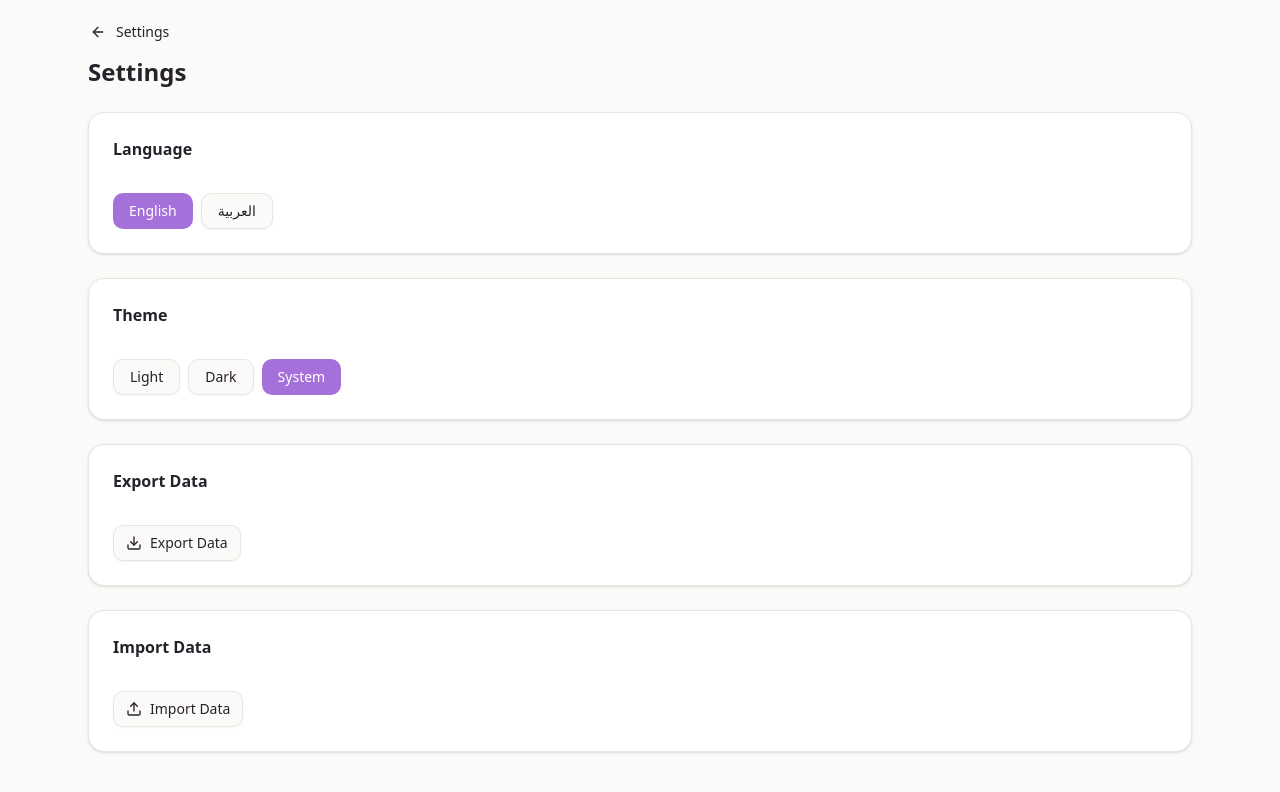
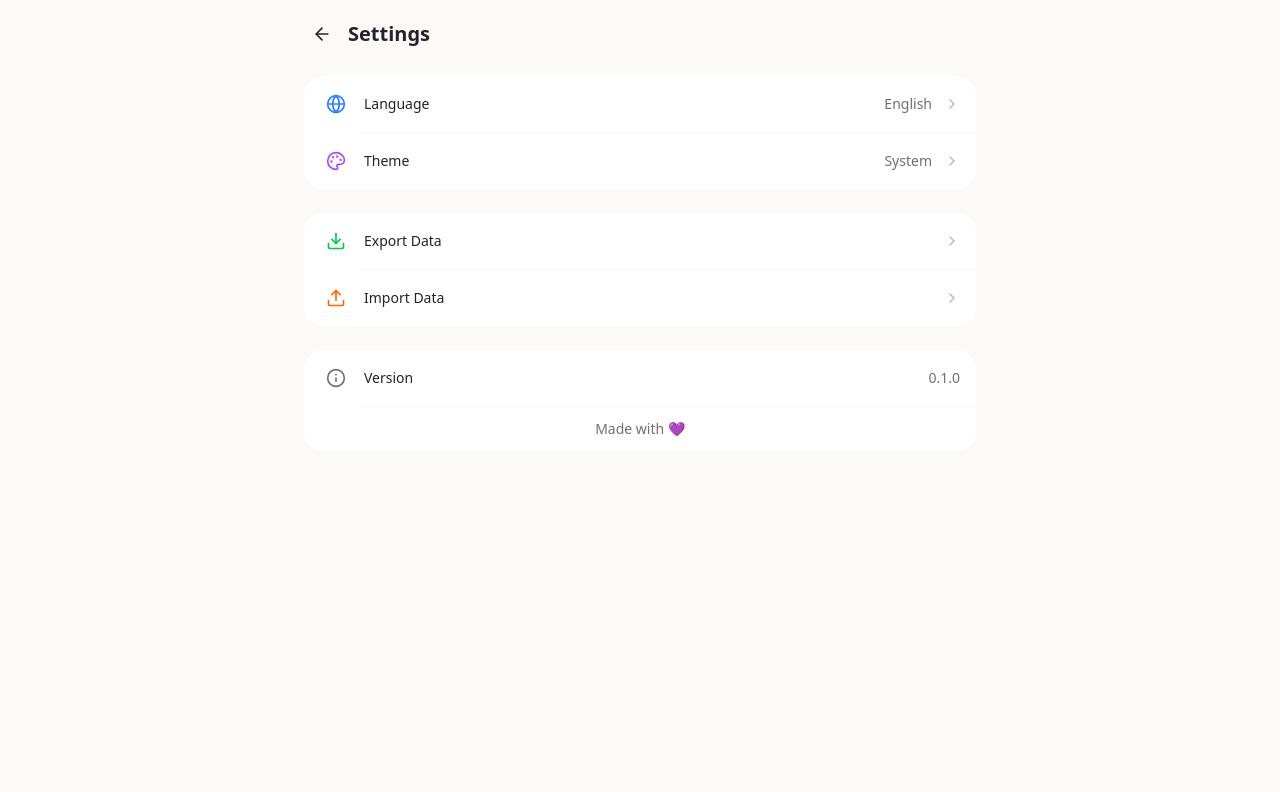
Before and after one commit to MBinHaider/farah-ai, a Next.js app: page /en/settings in a window 1280 px wide. Shown: the top 792 px of the page. Built offline with nearby package versions, Linux system fonts and the light colour scheme.

Commit message:
feat: redesign meal plan, grocery list, and settings pages

```diff
--- a/src/app/[locale]/grocery/page.tsx
+++ b/src/app/[locale]/grocery/page.tsx
@@ -3,8 +3,24 @@
 import { useLocale, useTranslations } from 'next-intl'
 import { useGroceryList } from '@/hooks/use-grocery-list'
 import { toFraction } from '@/lib/utils/servings'
-import { Card, CardContent, CardHeader, CardTitle } from '@/components/ui/card'
-import { ShoppingCart, Check } from 'lucide-react'
+import { motion } from 'framer-motion'
+import { ArrowLeft, Check, Share2, ShoppingCart } from 'lucide-react'
+import { Link } from '@/i18n/routing'
+
+const CATEGORY_EMOJI: Record<string, string> = {
+  produce: '\u{1F955}',
+  protein: '\u{1F969}',
+  dairy: '\u{1F9C8}',
+  grain: '\u{1F35E}',
+  spice: '\u{1F9C2}',
+  oil: '\u{1FAD2}',
+  sweetener: '\u{1F36F}',
+  other: '\u{1F4E6}',
+}
+
+function getCategoryEmoji(category: string): string {
+  return CATEGORY_EMOJI[category.toLowerCase()] || CATEGORY_EMOJI.other
+}
 
 export default function GroceryListPage() {
   const locale = useLocale()
@@ -14,7 +30,7 @@ export default function GroceryListPage() {
   // Group items by category
   const grouped = items.reduce<Record<string, { item: typeof items[0]; index: number }[]>>(
     (acc, item, index) => {
-      const cat = item.category || 'Other'
+      const cat = item.category || 'other'
       if (!acc[cat]) acc[cat] = []
       acc[cat].push({ item, index })
       return acc
@@ -24,14 +40,57 @@ export default function GroceryListPage() {
 
   const categories = Object.keys(grouped).sort()
   const allChecked = items.length > 0 && items.every((item) => item.checked)
+  const checkedCount = items.filter((item) => item.checked).length
+  const progress = items.length > 0 ? (checkedCount / items.length) * 100 : 0
+
+  async function handleShare() {
+    const lines = items.map((item) => {
+      const name = locale === 'ar' && item.nameAr ? item.nameAr : item.name
+      const check = item.checked ? '\u2611' : '\u2610'
+      return `${check} ${toFraction(item.quantity)} ${item.unit} ${name}`
+    })
+    const text = `${t('title')}\n\n${lines.join('\n')}`
+
+    if (navigator.share) {
+      try {
+        await navigator.share({ title: t('title'), text })
+      } catch {
+        // User cancelled or share failed — fall back to clipboard
+        await navigator.clipboard.writeText(text)
+      }
+    } else {
+      await navigator.clipboard.writeText(text)
+    }
+  }
 
   return (
-    <div className="space-y-6">
-      <div className="flex items-center gap-3">
-        <ShoppingCart className="h-6 w-6 text-primary" />
-        <h1 className="text-xl font-bold sm:text-2xl">{t('title')}</h1>
+    <div className="mx-auto max-w-lg space-y-4 pb-28 md:max-w-2xl">
+      {/* Header */}
+      <div className="flex items-center justify-between">
+        <div className="flex items-center gap-2">
+          <Link href="/plan">
+            <motion.button
+              whileTap={{ scale: 0.95 }}
+              className="flex h-9 w-9 items-center justify-center rounded-full transition-colors hover:bg-muted/50"
+            >
+              <ArrowLeft className="h-5 w-5" />
+            </motion.button>
+          </Link>
+          <h1 className="text-xl font-bold">{t('title')}</h1>
+        </div>
+        {items.length > 0 && (
+          <motion.button
+            whileTap={{ scale: 0.95 }}
+            onClick={handleShare}
+            className="flex h-9 w-9 items-center justify-center rounded-full transition-colors hover:bg-muted/50"
+            aria-label={t('share')}
+          >
+            <Share2 className="h-5 w-5 text-muted-foreground" />
+          </motion.button>
+        )}
       </div>
 
+      {/* Empty state */}
       {items.length === 0 && (
         <div className="flex flex-col items-center justify-center py-20 text-center">
           <ShoppingCart className="mb-4 h-12 w-12 text-muted-foreground/50" />
@@ -39,36 +98,48 @@ export default function GroceryListPage() {
         </div>
       )}
 
-      {allChecked && (
-        <div className="flex flex-col items-center justify-center py-20 text-center">
+      {/* All checked celebration */}
+      {allChecked && items.length > 0 && (
+        <motion.div
+          initial={{ opacity: 0, scale: 0.9 }}
+          animate={{ opacity: 1, scale: 1 }}
+          className="flex flex-col items-center justify-center py-10 text-center"
+        >
           <div className="mb-4 flex h-16 w-16 items-center justify-center rounded-full bg-primary/10">
             <Check className="h-8 w-8 text-primary" />
           </div>
           <p className="text-lg font-medium text-primary">{t('allChecked')}</p>
-        </div>
+        </motion.div>
       )}
 
+      {/* Category sections */}
       {items.length > 0 && (
-        <div className="space-y-4">
-          {categories.map((category) => (
-            <Card key={category}>
-              <CardHeader className="pb-2">
-                <CardTitle className="text-base capitalize">{category}</CardTitle>
-              </CardHeader>
-              <CardContent>
-                <ul className="space-y-2">
+        <div className="space-y-5">
+          {categories.map((category, catIndex) => (
+            <motion.section
+              key={category}
+              initial={{ opacity: 0, y: 8 }}
+              animate={{ opacity: 1, y: 0 }}
+              transition={{ delay: catIndex * 0.04 }}
+            >
+              <h2 className="mb-2 flex items-center gap-1.5 text-sm font-semibold capitalize text-muted-foreground">
+                <span>{getCategoryEmoji(category)}</span>
+                {category}
+              </h2>
+              <div className="divide-y divide-border/40">
                 {grouped[category].map(({ item, index }) => {
                   const name = locale === 'ar' && item.nameAr ? item.nameAr : item.name
                   return (
-                      <li key={index}>
-                        <button
+                    <motion.button
+                      key={index}
+                      whileTap={{ scale: 0.98 }}
                       onClick={() => toggleItem(index)}
-                          className={`flex w-full items-center gap-3 rounded-md px-2 py-1.5 text-start transition-colors hover:bg-muted/50 ${
-                            item.checked ? 'opacity-50' : ''
+                      className={`flex w-full items-center gap-3 px-1 py-3 text-start transition-colors ${
+                        item.checked ? 'opacity-40' : ''
                       }`}
                     >
                       <div
-                            className={`flex h-5 w-5 shrink-0 items-center justify-center rounded border-2 transition-colors ${
+                        className={`flex h-5 w-5 shrink-0 items-center justify-center rounded-md border-2 transition-colors ${
                           item.checked
                             ? 'border-primary bg-primary text-primary-foreground'
                             : 'border-muted-foreground/30'
@@ -86,14 +157,36 @@ export default function GroceryListPage() {
                       <span className="text-sm text-muted-foreground">
                         {toFraction(item.quantity)} {item.unit}
                       </span>
-                        </button>
-                      </li>
+                    </motion.button>
                   )
                 })}
-                </ul>
-              </CardContent>
-            </Card>
+              </div>
+            </motion.section>
           ))}
+        </div>
+      )}
+
+      {/* Sticky progress bar at bottom */}
+      {items.length > 0 && (
+        <div className="fixed inset-x-0 bottom-16 z-40 border-t border-border/30 bg-background/90 px-4 py-3 backdrop-blur-sm md:bottom-0">
+          <div className="mx-auto max-w-lg md:max-w-2xl">
+            <div className="mb-1.5 flex items-center justify-between">
+              <span className="text-xs text-muted-foreground">
+                {t('progress', { checked: checkedCount, total: items.length })}
+              </span>
+              <span className="text-xs font-medium text-muted-foreground">
+                {Math.round(progress)}%
+              </span>
+            </div>
+            <div className="h-2 overflow-hidden rounded-full bg-muted">
+              <motion.div
+                className="h-full rounded-full bg-primary"
+                initial={{ width: 0 }}
+                animate={{ width: `${progress}%` }}
+                transition={{ type: 'spring', damping: 20, stiffness: 200 }}
+              />
+            </div>
+          </div>
         </div>
       )}
     </div>
--- a/src/app/[locale]/settings/page.tsx
+++ b/src/app/[locale]/settings/page.tsx
@@ -4,10 +4,21 @@ import { useLocale, useTranslations } from 'next-intl'
 import { Link, useRouter, usePathname } from '@/i18n/routing'
 import { useTheme } from 'next-themes'
 import { db } from '@/lib/db'
-import { Button } from '@/components/ui/button'
-import { Card, CardContent, CardHeader, CardTitle } from '@/components/ui/card'
-import { ArrowLeft, CheckCircle2, AlertCircle, Download, Upload } from 'lucide-react'
+import { motion } from 'framer-motion'
+import {
+  ArrowLeft,
+  CheckCircle2,
+  AlertCircle,
+  Download,
+  Upload,
+  Globe,
+  Palette,
+  ChevronRight,
+  Info,
+} from 'lucide-react'
 import { useRef, useState } from 'react'
+
+const THEME_ORDER = ['light', 'dark', 'system'] as const
 
 export default function SettingsPage() {
   const locale = useLocale()
@@ -20,6 +31,22 @@ export default function SettingsPage() {
 
   function switchLocale(newLocale: 'en' | 'ar') {
     router.replace(pathname, { locale: newLocale })
+  }
+
+  function toggleLocale() {
+    switchLocale(locale === 'en' ? 'ar' : 'en')
+  }
+
+  function cycleTheme() {
+    const currentIndex = THEME_ORDER.indexOf((theme as typeof THEME_ORDER[number]) || 'system')
+    const nextIndex = (currentIndex + 1) % THEME_ORDER.length
+    setTheme(THEME_ORDER[nextIndex])
+  }
+
+  function getThemeLabel(): string {
+    if (theme === 'light') return t('light')
+    if (theme === 'dark') return t('dark')
+    return t('system')
   }
 
   async function handleExport() {
@@ -70,20 +97,24 @@ export default function SettingsPage() {
   }
 
   return (
-    <div className="space-y-6">
-      <div>
+    <div className="mx-auto max-w-lg space-y-6 pb-24 md:max-w-2xl">
+      {/* Header */}
+      <div className="flex items-center gap-2">
         <Link href="/">
-          <Button variant="ghost" size="sm" className="mb-2 -ms-2">
-            <ArrowLeft className="me-1 h-4 w-4" />
-            {t('title')}
-          </Button>
+          <motion.button
+            whileTap={{ scale: 0.95 }}
+            className="flex h-9 w-9 items-center justify-center rounded-full transition-colors hover:bg-muted/50"
+          >
+            <ArrowLeft className="h-5 w-5" />
+          </motion.button>
         </Link>
-        <h1 className="text-xl font-bold sm:text-2xl">{t('title')}</h1>
+        <h1 className="text-xl font-bold">{t('title')}</h1>
       </div>
 
+      {/* Feedback banner */}
       {feedback && (
         <div
-          className={`flex items-center gap-2 rounded-lg p-3 text-sm ${
+          className={`flex items-center gap-2 rounded-2xl p-3 text-sm ${
             feedback.type === 'success'
               ? 'bg-primary/10 text-primary'
               : 'bg-destructive/10 text-destructive'
@@ -98,77 +129,53 @@ export default function SettingsPage() {
         </div>
       )}
 
-      {/* Language */}
-      <Card>
-        <CardHeader>
-          <CardTitle className="text-base">{t('language')}</CardTitle>
-        </CardHeader>
-        <CardContent>
-          <div className="flex gap-2">
-            <Button
-              variant={locale === 'en' ? 'default' : 'outline'}
-              onClick={() => switchLocale('en')}
-            >
-              English
-            </Button>
-            <Button
-              variant={locale === 'ar' ? 'default' : 'outline'}
-              onClick={() => switchLocale('ar')}
-            >
-              العربية
-            </Button>
+      {/* Appearance section */}
+      <div className="overflow-hidden rounded-2xl bg-card">
+        <SettingsRow
+          icon={<Globe className="h-5 w-5 text-blue-500" />}
+          label={t('language')}
+          value={locale === 'en' ? 'English' : '\u0627\u0644\u0639\u0631\u0628\u064A\u0629'}
+          onTap={toggleLocale}
+        />
+        <div className="ms-14 border-t border-border/30" />
+        <SettingsRow
+          icon={<Palette className="h-5 w-5 text-purple-500" />}
+          label={t('theme')}
+          value={getThemeLabel()}
+          onTap={cycleTheme}
+        />
       </div>
-        </CardContent>
-      </Card>
 
-      {/* Theme */}
-      <Card>
-        <CardHeader>
-          <CardTitle className="text-base">{t('theme')}</CardTitle>
-        </CardHeader>
-        <CardContent>
-          <div className="flex gap-2">
-            <Button
-              variant={theme === 'light' ? 'default' : 'outline'}
-              onClick={() => setTheme('light')}
-            >
-              {t('light')}
-            </Button>
-            <Button
-              variant={theme === 'dark' ? 'default' : 'outline'}
-              onClick={() => setTheme('dark')}
-            >
-              {t('dark')}
-            </Button>
-            <Button
-              variant={theme === 'system' ? 'default' : 'outline'}
-              onClick={() => setTheme('system')}
-            >
-              {t('system')}
-            </Button>
+      {/* Data section */}
+      <div className="overflow-hidden rounded-2xl bg-card">
+        <SettingsRow
+          icon={<Download className="h-5 w-5 text-green-500" />}
+          label={t('export')}
+          onTap={handleExport}
+        />
+        <div className="ms-14 border-t border-border/30" />
+        <SettingsRow
+          icon={<Upload className="h-5 w-5 text-orange-500" />}
+          label={t('importData')}
+          onTap={() => fileInputRef.current?.click()}
+        />
       </div>
-        </CardContent>
-      </Card>
 
-      {/* Export */}
-      <Card>
-        <CardHeader>
-          <CardTitle className="text-base">{t('export')}</CardTitle>
-        </CardHeader>
-        <CardContent>
-          <Button onClick={handleExport} variant="outline" className="gap-2">
-            <Download className="h-4 w-4" />
-            {t('export')}
-          </Button>
-        </CardContent>
-      </Card>
+      {/* About section */}
+      <div className="overflow-hidden rounded-2xl bg-card">
+        <SettingsRow
+          icon={<Info className="h-5 w-5 text-muted-foreground" />}
+          label="Version"
+          value="0.1.0"
+          disabled
+        />
+        <div className="ms-14 border-t border-border/30" />
+        <div className="px-4 py-3 text-center text-sm text-muted-foreground">
+          Made with {'\u{1F49C}'}
+        </div>
+      </div>
 
-      {/* Import */}
-      <Card>
-        <CardHeader>
-          <CardTitle className="text-base">{t('importData')}</CardTitle>
-        </CardHeader>
-        <CardContent>
+      {/* Hidden file input for import */}
       <input
         ref={fileInputRef}
         type="file"
@@ -177,16 +184,38 @@ export default function SettingsPage() {
         className="hidden"
         id="import-file"
       />
-          <Button
-            variant="outline"
-            className="gap-2"
-            onClick={() => fileInputRef.current?.click()}
-          >
-            <Upload className="h-4 w-4" />
-            {t('importData')}
-          </Button>
-        </CardContent>
-      </Card>
     </div>
   )
 }
+
+function SettingsRow({
+  icon,
+  label,
+  value,
+  onTap,
+  disabled,
+}: {
+  icon: React.ReactNode
+  label: string
+  value?: string
+  onTap?: () => void
+  disabled?: boolean
+}) {
+  return (
+    <motion.button
+      whileTap={disabled ? undefined : { scale: 0.98 }}
+      onClick={disabled ? undefined : onTap}
+      className={`flex w-full items-center gap-3 px-4 py-3 text-start transition-colors ${
+        disabled ? '' : 'active:bg-muted/30'
+      }`}
+      disabled={disabled}
+    >
+      <div className="flex h-8 w-8 shrink-0 items-center justify-center">{icon}</div>
+      <span className="flex-1 text-sm font-medium">{label}</span>
+      {value && (
+        <span className="text-sm text-muted-foreground">{value}</span>
+      )}
+      {!disabled && <ChevronRight className="h-4 w-4 text-muted-foreground/50" />}
+    </motion.button>
+  )
+}
--- a/src/messages/ar.json
+++ b/src/messages/ar.json
@@ -91,12 +91,15 @@
     "lunch": "غداء",
     "dinner": "عشاء",
     "snack": "وجبة خفيفة",
-    "generateGroceryList": "إنشاء قائمة المشتريات"
+    "generateGroceryList": "إنشاء قائمة المشتريات",
+    "viewGroceryList": "عرض قائمة التسوق"
   },
   "grocery": {
     "title": "قائمة المشتريات",
     "empty": "لا توجد عناصر. خطط لبعض الوجبات أولاً!",
-    "allChecked": "تم تحديد جميع العناصر!"
+    "allChecked": "تم تحديد جميع العناصر!",
+    "progress": "{checked} من {total} عنصر",
+    "share": "مشاركة القائمة"
   },
   "settings": {
     "title": "الإعدادات",
--- a/src/messages/en.json
+++ b/src/messages/en.json
@@ -91,12 +91,15 @@
     "lunch": "Lunch",
     "dinner": "Dinner",
     "snack": "Snack",
-    "generateGroceryList": "Generate Grocery List"
+    "generateGroceryList": "Generate Grocery List",
+    "viewGroceryList": "View Grocery List"
   },
   "grocery": {
     "title": "Grocery List",
     "empty": "No items. Plan some meals first!",
-    "allChecked": "All items checked!"
+    "allChecked": "All items checked!",
+    "progress": "{checked} of {total} items",
+    "share": "Share List"
   },
   "settings": {
     "title": "Settings",
```
Also changed, not shown: src/app/[locale]/plan/page.tsx (+119 -125 lines). Lines whose indentation alone changed are shown as unchanged.
